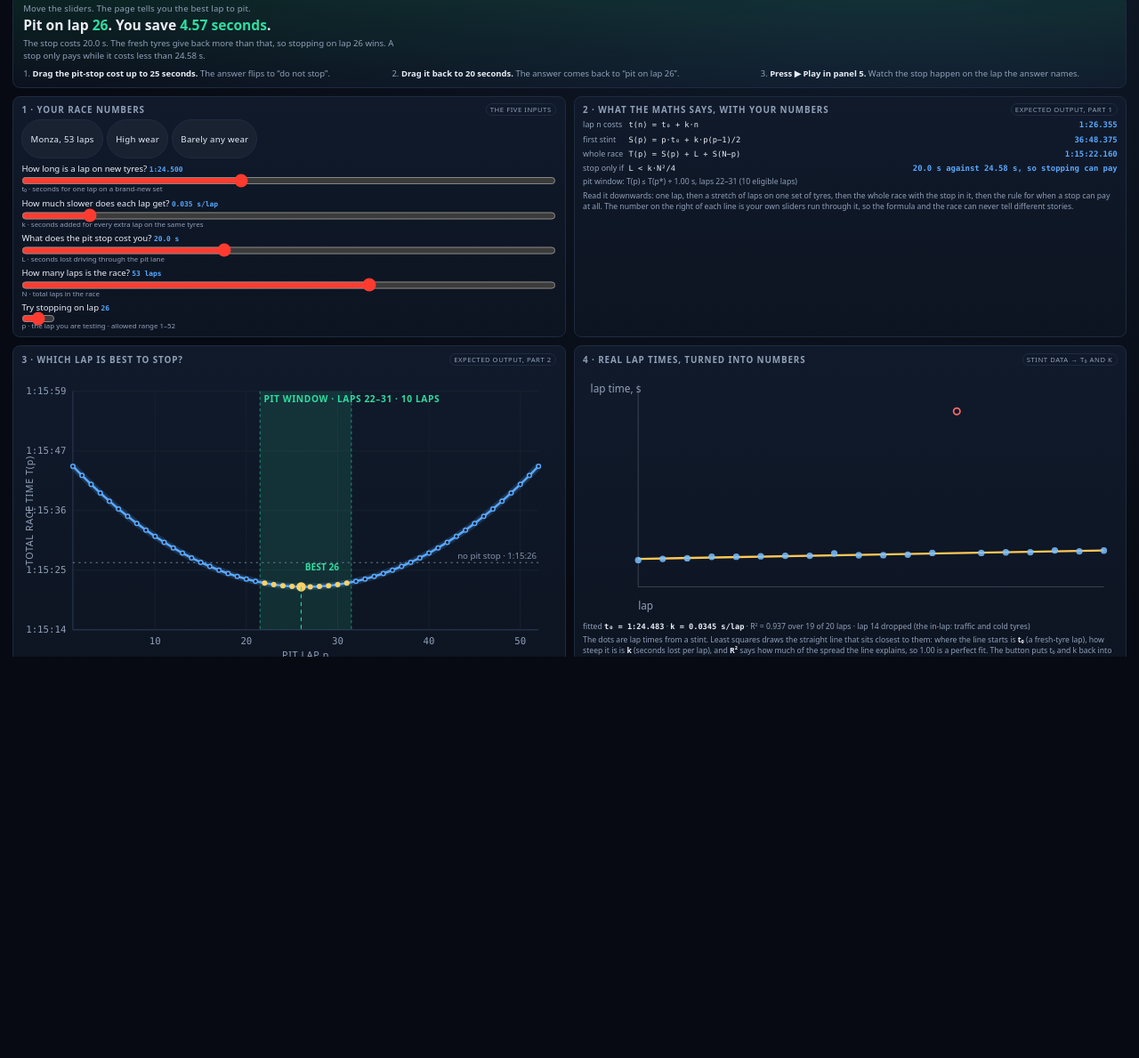
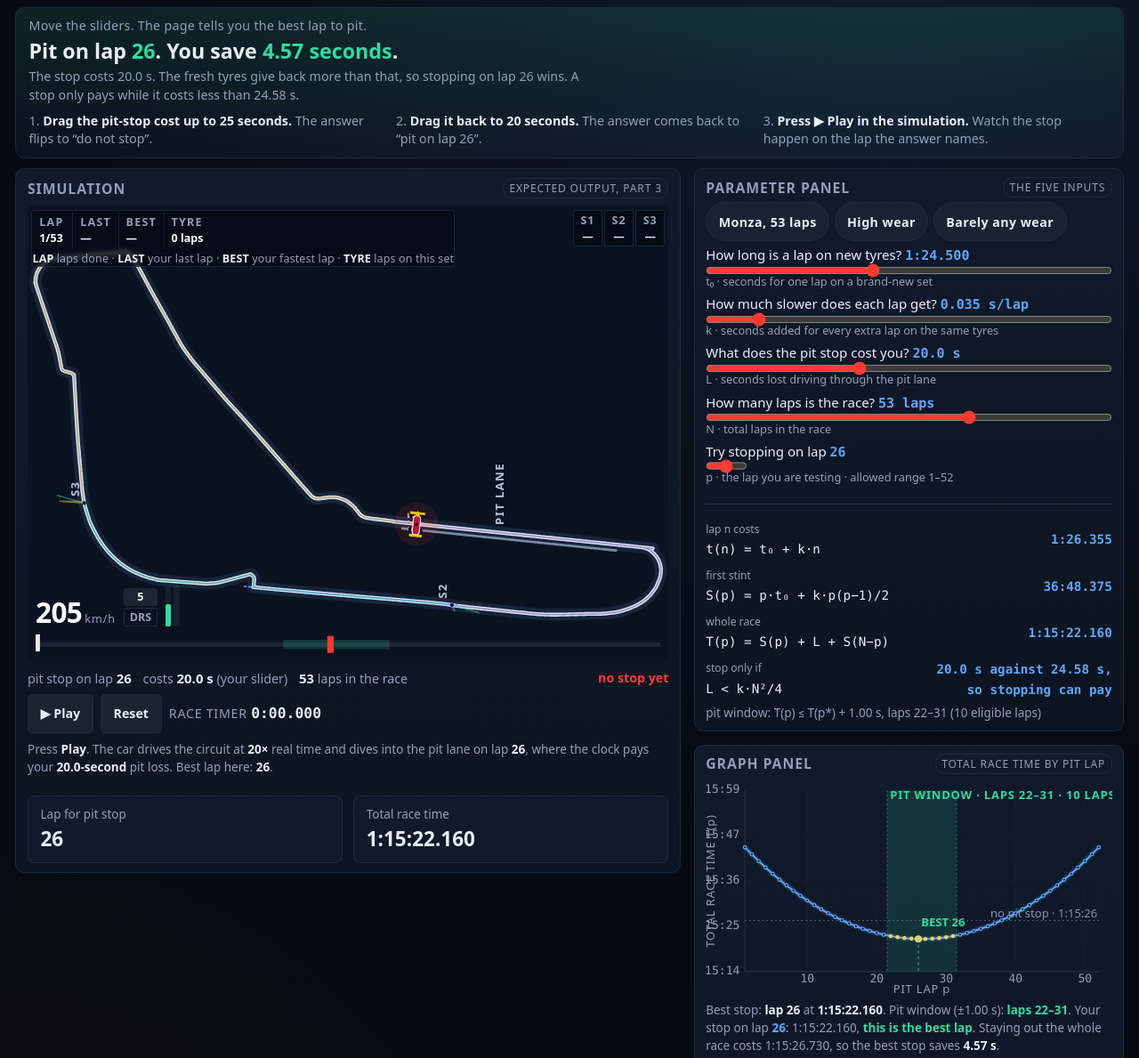
Before and after one commit to Gabizakku/math10-pit-sim, a plain HTML site: page index.html in a window 1280 px wide. Shown: the part 62-1251 px from the top of the page at 89% size. Before the commit the page ends 800 px from the top, so only its background shows below. Drawn offline with Linux system fonts and the light colour scheme.

Commit message:
build 1.5: design-draft parity, three regions and a readable type scale

```diff
--- a/index.html
+++ b/index.html
@@ -548,6 +548,158 @@ select {
 .verdict .warn { color: var(--amber); }
 .verdict .you { color: var(--blue); font-weight: 700; }
 
+/* ===================================================================
+   Design-draft parity (2026-11-18, Zach's ruling).
+   Three regions: SIMULATION dominant on the left, PARAMETER PANEL and
+   GRAPH PANEL stacked on the right. Base type raised so nothing a
+   visitor must read renders below 14 px, nothing at all below 12 px.
+   =================================================================== */
+
+html, body { height: auto; min-height: 100%; overflow-y: auto; overflow-x: hidden; }
+
+#stage {
+  font-size: clamp(15px, 0.45vw + 0.55vh, 19px);
+  grid-template-rows: auto auto auto auto;
+  height: auto;
+  min-height: 100vh;
+  overflow: visible;
+}
+
+#top h1 { font-size: 2.1em; line-height: 1.15; }
+#top h1 .thin { font-size: 0.6em; }
+#answer .promise { font-size: 0.95em; }
+#answer .answerline { font-size: 1.55em; line-height: 1.25; }
+#answer .answersub { font-size: 0.95em; line-height: 1.45; }
+#answer .trythis { font-size: 0.95em; line-height: 1.45; }
+#bottom .credits, #top .credits { font-size: 0.85em; }
+
+main {
+  display: grid;
+  grid-template-columns: minmax(0, 1.55fr) minmax(0, 1fr);
+  grid-template-rows: minmax(0, 1fr);
+  gap: 1em;
+  overflow: visible;
+  align-items: start;
+  grid-template-rows: auto;
+}
+
+#sim {
+  grid-area: 1 / 1 / 2 / 2;
+  display: flex;
+  flex-direction: column;
+  min-width: 0;
+  height: auto;
+  overflow: visible;
+}
+
+#right {
+  grid-area: 1 / 2 / 2 / 3;
+  display: flex;
+  flex-direction: column;
+  gap: 1em;
+  position: static;
+  inset: auto;
+  height: auto;
+  max-height: none;
+  overflow: visible;
+  min-width: 0;
+}
+
+#simstage { flex: 0 0 auto; height: clamp(380px, 64vh, 720px); position: relative; }
+
+.panelhead h2 { font-size: 1.05em; letter-spacing: 0.06em; text-transform: uppercase; font-weight: 600; }
+.panelhead h3 { font-size: 1em; letter-spacing: 0.03em; margin: 0; font-weight: 600; }
+.panel .tag, #sim .tag { font-size: 0.8em; }
+
+.slider label { font-size: 1em; font-weight: 500; }
+.slider .val { font-size: 1em; font-weight: 600; font-variant-numeric: tabular-nums; }
+.slider .sub { font-size: 0.85em; line-height: 1.4; }
+
+.presets button,
+#sim .simrow button,
+.fitrow button,
+#top .jump {
+  font-size: 0.95em;
+  font-weight: 600;
+  min-height: 44px;
+}
+
+.fm { font-size: 0.95em; line-height: 1.6; }
+.fm code { font-size: 1em; }
+.pitstrip { font-size: 0.95em; }
+.pitstrip b { font-size: 1.05em; }
+.note, .verdict, .fitread { font-size: 0.9em; line-height: 1.5; }
+#m-win { font-size: 0.9em; }
+.timer { font-size: 0.95em; }
+.timer b { font-size: 1.15em; }
+
+#chart text, #fitchart text { font-size: 16px; }
+#chart, #fitchart { width: 100%; height: auto; display: block; }
+
+.readouts {
+  display: grid;
+  grid-template-columns: 1fr 1fr;
+  gap: 0.8em;
+  margin-top: 0.9em;
+}
+.readout {
+  background: var(--panel-2);
+  border: 1px solid var(--line);
+  border-radius: 0.5em;
+  padding: 0.7em 0.9em;
+}
+.readout .rlabel { display: block; font-size: 0.9em; color: var(--muted); }
+.readout .rnum {
+  display: block;
+  font-size: 1.5em;
+  font-weight: 650;
+  font-variant-numeric: tabular-nums;
+  margin-top: 0.15em;
+  color: var(--text);
+}
+
+#model.modelreadout { margin-top: 1em; padding-top: 0.9em; border-top: 1px solid var(--line); }
+#fit.fitblock { margin-top: 1em; padding-top: 0.9em; border-top: 1px solid var(--line); }
+#fit .panelhead { margin-bottom: 0.4em; }
+
+@media (max-width: 900px) {
+  main { grid-template-columns: minmax(0, 1fr); grid-template-rows: auto auto; }
+  #sim { grid-area: 1 / 1 / 2 / 2; }
+  #right { grid-area: 2 / 1 / 3 / 2; }
+  #simstage { min-height: 52vh; }
+  #stage { font-size: clamp(15px, 4.1vw, 18px); }
+  .readouts { grid-template-columns: 1fr; }
+  #top { flex-wrap: wrap; gap: 0.4em; }
+  #top .credits { white-space: normal; width: 100%; }
+  #top .jump { order: 3; }
+  #top, #answer, main, #bottom { min-width: 0; max-width: 100%; }
+}
+
+/* HUD micro-labels: the overlay instruments are not exempt from the type floor. */
+#tower .info, #tower .info b, #tower .info i, #tower .info span,
+#tower .trow, #tower .trow b, #tower .trow i, #tower .trow span,
+#hud .legend, #hud .legend b,
+#tel .speed span, #tel .drivetrain i, #tel .drivetrain span,
+#sectors .sec b, #sectors .sec i { font-size: max(0.8em, 12.5px); }
+#chart .axislabel, #fit .axislabel { font-size: 15px; }
+
+/* The model rows now live in the narrow right column: label and formula on the
+   left, the number on the right, nothing allowed to clip. */
+#model .fm {
+  display: grid;
+  grid-template-columns: minmax(0, 1fr) minmax(0, 46%);
+  align-items: baseline;
+  gap: 0.1em 0.7em;
+  padding: 0.3em 0;
+}
+#model .fm .lhs { grid-column: 1; font-size: 0.85em; color: var(--muted); }
+#model .fm code { grid-column: 1; font-size: 1em; white-space: normal; }
+#model .fm .rhs {
+  grid-column: 2; grid-row: 1 / span 2; align-self: center;
+  white-space: normal; overflow: visible; text-overflow: clip;
+  text-align: right; font-variant-numeric: tabular-nums;
+}
+
 </style>
 </head>
 <body>
@@ -570,107 +722,16 @@ select {
     <ol class="trythis">
       <li><b>Drag the pit-stop cost up to 25 seconds.</b> The answer flips to “do not stop”.</li>
       <li><b>Drag it back to 20 seconds.</b> The answer comes back to “pit on lap 26”.</li>
-      <li><b>Press ▶ Play in panel 5.</b> Watch the stop happen on the lap the answer names.</li>
+      <li><b>Press ▶ Play in the simulation.</b> Watch the stop happen on the lap the answer names.</li>
     </ol>
   </section>
 
   <main>
 
-    <aside id="right">
-      <!-- 1 · the inputs (proposal panel 1) -->
-      <section id="params" class="panel" aria-label="Parameters">
-        <div class="panelhead">
-          <h2>1 · Your race numbers</h2>
-          <span class="tag">the five inputs</span>
-        </div>
-
-        <div class="presets" id="presets">
-          <button data-preset="monza">Monza, 53 laps</button>
-          <button data-preset="highwear">High wear</button>
-          <button data-preset="nowear">Barely any wear</button>
-        </div>
-
-        <div class="slider">
-          <label for="s-t0">How long is a lap on new tyres? <span class="val" id="v-t0">1:24.500</span></label>
-          <input id="s-t0" type="range" min="60" max="120" step="0.5" value="84.5">
-          <span class="sub">t₀ · seconds for one lap on a brand-new set</span>
-        </div>
-
-        <div class="slider">
-          <label for="s-k">How much slower does each lap get? <span class="val" id="v-k">0.035 s/lap</span></label>
-          <input id="s-k" type="range" min="0" max="0.3" step="0.005" value="0.035">
-          <span class="sub">k · seconds added for every extra lap on the same tyres</span>
-        </div>
-
-        <div class="slider">
-          <label for="s-L">What does the pit stop cost you? <span class="val" id="v-L">20.0 s</span></label>
-          <input id="s-L" type="range" min="5" max="45" step="0.5" value="20">
-          <span class="sub">L · seconds lost driving through the pit lane</span>
-        </div>
-
-        <div class="slider">
-          <label for="s-n">How many laps is the race? <span class="val" id="v-n">53 laps</span></label>
-          <input id="s-n" type="range" min="2" max="80" step="1" value="53">
-          <span class="sub">N · total laps in the race</span>
-        </div>
-
-        <div class="slider">
-          <label for="pitlap">Try stopping on lap <span class="val" id="v-p">26</span></label>
-          <input id="pitlap" type="range" min="1" max="52" step="1" value="26">
-          <span class="sub">p · the lap you are testing · allowed range <span id="pitrange">1–52</span></span>
-        </div>
-      </section>
-
-      <!-- 2 · the model (proposal panel 2) -->
-      <section id="model" class="panel" aria-label="The model with your numbers">
-        <div class="panelhead"><h2>2 · What the maths says, with your numbers</h2><span class="tag">expected output, part 1</span></div>
-        <div class="fm"><span class="lhs">lap n costs</span><code>t(n) = t₀ + k·n</code><span class="rhs" id="m-tn">—</span></div>
-        <div class="fm"><span class="lhs">first stint</span><code>S(p) = p·t₀ + k·p(p−1)/2</code><span class="rhs" id="m-sp">—</span></div>
-        <div class="fm"><span class="lhs">whole race</span><code>T(p) = S(p) + L + S(N−p)</code><span class="rhs" id="m-tp">—</span></div>
-        <div class="fm"><span class="lhs">stop only if</span><code>L &lt; k·N²/4</code><span class="rhs" id="m-be">—</span></div>
-        <p class="note" id="m-win">—</p>
-        <p class="note">Read it downwards: one lap, then a stretch of laps on one set of
-        tyres, then the whole race with the stop in it, then the rule for when a stop can pay at all.
-        The number on the right of each line is your own sliders run through it, so the formula and
-        the race can never tell different stories.</p>
-      </section>
-
-      <!-- 3 · the curve (proposal panel 3) -->
-      <section id="graph" class="panel" aria-label="Total race time by pit lap">
-        <div class="panelhead">
-          <h2>3 · Which lap is best to stop?</h2>
-          <span class="tag">expected output, part 2</span>
-        </div>
-        <svg id="chart" viewBox="0 0 560 300" role="img" aria-label="Total race time for every pit lap"></svg>
-        <p class="note">Piecewise comparison: stint one, the pit stop, stint two, for every lap you could stop on.</p>
-        <div id="verdict" class="verdict"></div>
-      </section>
-
-      <!-- 4 · the data fit (proposal panel 4) -->
-      <section id="fit" class="panel" aria-label="Fitting the model to lap times">
-        <div class="panelhead">
-          <h2>4 · Real lap times, turned into numbers</h2>
-          <span class="tag">stint data → t₀ and k</span>
-        </div>
-        <svg id="fitchart" viewBox="0 0 560 260" role="img" aria-label="Lap times with a least-squares fit"></svg>
-        <div id="fit-readout" class="fitread"></div>
-        <p class="note">The dots are lap times from a stint. Least squares draws the straight
-        line that sits closest to them: where the line starts is <b>t₀</b> (a fresh-tyre lap), how
-        steep it is is <b>k</b> (seconds lost per lap), and <b>R²</b> says how much of the spread the
-        line explains, so 1.00 is a perfect fit. The button puts t₀ and k back into the sliders, so
-        panels 1 to 3 run on measured laps instead of guesses.</p>
-        <div class="fitrow">
-          <button id="fit-use">Use the fitted numbers</button>
-          <span class="note" id="fit-note">Dataset: a simulated stint, labelled simulated everywhere.</span>
-        </div>
-      </section>
-
-    </aside>
-
-    <!-- 1 · the race simulation (expected output, part 3) -->
+    <!-- SIMULATION · the dominant region, left (draft region 1) -->
     <section id="sim" aria-label="Race simulation">
       <div class="panelhead">
-        <h2>5 · Watch the race</h2>
+        <h2>Simulation</h2>
         <span class="tag">expected output, part 3</span>
       </div>
 
@@ -690,11 +751,101 @@ select {
         <button id="play">▶ Play</button>
         <button id="reset">Reset</button>
         <span class="timer">race timer <b id="clock">0:00.000</b></span>
-        <span class="simhint">runs at 20× real time; the clock pays the pit loss, in the pits in under two seconds</span>
       </div>
 
-      <p id="simnote" class="note">Press Play. The race is simulated lap by lap from your numbers.</p>
+      <p id="simnote" class="note">Press Play. The race is simulated lap by lap from your numbers, at 20 times real time.</p>
+
+      <div class="readouts">
+        <div class="readout">
+          <span class="rlabel">Lap for pit stop</span>
+          <span class="rnum" id="rd-lap">26</span>
+        </div>
+        <div class="readout">
+          <span class="rlabel">Total race time</span>
+          <span class="rnum" id="rd-time">1:15:22.160</span>
+        </div>
+      </div>
     </section>
+
+    <aside id="right">
+
+      <!-- PARAMETER PANEL · right column, top (draft region 2) -->
+      <section id="params" class="panel" aria-label="Parameters">
+        <div class="panelhead">
+          <h2>Parameter panel</h2>
+          <span class="tag">the five inputs</span>
+        </div>
+
+        <div class="presets" id="presets">
+          <button data-preset="monza">Monza, 53 laps</button>
+          <button data-preset="highwear">High wear</button>
+          <button data-preset="nowear">Barely any wear</button>
+        </div>
+
+        <div class="slider">
+          <label for="s-t0">How long is a lap on new tyres? <span class="val" id="v-t0">1:24.500</span></label>
+          <input id="s-t0" type="range" min="60" max="120" step="0.5" value="84.5">
+          <span class="sub">t₀ · seconds for one lap on a brand-new set</span>
+        </div>
+
+        <div class="slider">
+          <label for="s-k">How much slower does each lap get? <span class="val" id="v-k">0.035 s/lap</span></label>
+          <input id="s-k" type="range" min="0" max="0.3" step="0.005" value="0.035">
+          <span class="sub">k · seconds added for every extra lap on the same tyres</span>
+        </div>
+
+        <div class="slider">
+          <label for="s-L">What does the pit stop cost you? <span class="val" id="v-L">20.0 s</span></label>
+          <input id="s-L" type="range" min="5" max="45" step="0.5" value="20">
+          <span class="sub">L · seconds lost driving through the pit lane</span>
+        </div>
+
+        <div class="slider">
+          <label for="s-n">How many laps is the race? <span class="val" id="v-n">53 laps</span></label>
+          <input id="s-n" type="range" min="2" max="80" step="1" value="53">
+          <span class="sub">N · total laps in the race</span>
+        </div>
+
+        <div class="slider">
+          <label for="pitlap">Try stopping on lap <span class="val" id="v-p">26</span></label>
+          <input id="pitlap" type="range" min="1" max="52" step="1" value="26">
+          <span class="sub">p · the lap you are testing · allowed range <span id="pitrange">1–52</span></span>
+        </div>
+
+        <div id="model" class="modelreadout" aria-label="The model with your numbers">
+          <div class="fm"><span class="lhs">lap n costs</span><code>t(n) = t₀ + k·n</code><span class="rhs" id="m-tn">—</span></div>
+          <div class="fm"><span class="lhs">first stint</span><code>S(p) = p·t₀ + k·p(p−1)/2</code><span class="rhs" id="m-sp">—</span></div>
+          <div class="fm"><span class="lhs">whole race</span><code>T(p) = S(p) + L + S(N−p)</code><span class="rhs" id="m-tp">—</span></div>
+          <div class="fm"><span class="lhs">stop only if</span><code>L &lt; k·N²/4</code><span class="rhs" id="m-be">—</span></div>
+          <p class="note" id="m-win">—</p>
+        </div>
+      </section>
+
+      <!-- GRAPH PANEL · right column, below the parameters (draft region 3) -->
+      <section id="graph" class="panel" aria-label="Total race time by pit lap">
+        <div class="panelhead">
+          <h2>Graph panel</h2>
+          <span class="tag">total race time by pit lap</span>
+        </div>
+
+        <svg id="chart" viewBox="0 0 560 300" role="img" aria-label="Total race time for every pit lap"></svg>
+        <div id="verdict" class="verdict"></div>
+
+        <div id="fit" class="fitblock" aria-label="Fitting the model to lap times">
+          <div class="panelhead">
+            <h3>Real lap times, turned into numbers</h3>
+            <span class="tag">stint data → t₀ and k</span>
+          </div>
+          <svg id="fitchart" viewBox="0 0 560 240" role="img" aria-label="Lap times with a least-squares fit"></svg>
+          <div id="fit-readout" class="fitread"></div>
+          <div class="fitrow">
+            <button id="fit-use">Use the fitted numbers</button>
+            <span class="note" id="fit-note">Dataset: a simulated stint, labelled simulated everywhere.</span>
+          </div>
+        </div>
+      </section>
+
+    </aside>
   </main>
 
   <footer id="bottom">
@@ -2326,6 +2477,10 @@ window.TrackMap = (function () {
       'Pit window (±' + DELTA.toFixed(2) + ' s): <span class="good">laps ' + win.lo + '–' + win.hi + '</span>. ' +
       'Your stop on lap <span class="you">' + S.pit + '</span>: ' + fmt(you) + ', ' + close + '. ' +
       versus;
+
+    var rdLap = $("rd-lap"), rdTime = $("rd-time");
+    if (rdLap) rdLap.textContent = win.best;
+    if (rdTime) rdTime.textContent = fmt(you);
   }
 
   /* The one line a kid reads first: the answer, in plain words.
@@ -2742,7 +2897,7 @@ window.TrackMap = (function () {
       }
 
       var b2 = document.getElementById("build");
-      if (b2) b2.textContent = "build 1.4 · " + vw + "x" + vh +
+      if (b2) b2.textContent = "build 1.5 · " + vw + "x" + vh +
         (scrolling ? " · scroll" : (k < 0.999 ? " · scaled " + Math.round(k * 100) + "%" : ""));
     }
     window.fitStage = fitStage;
```
